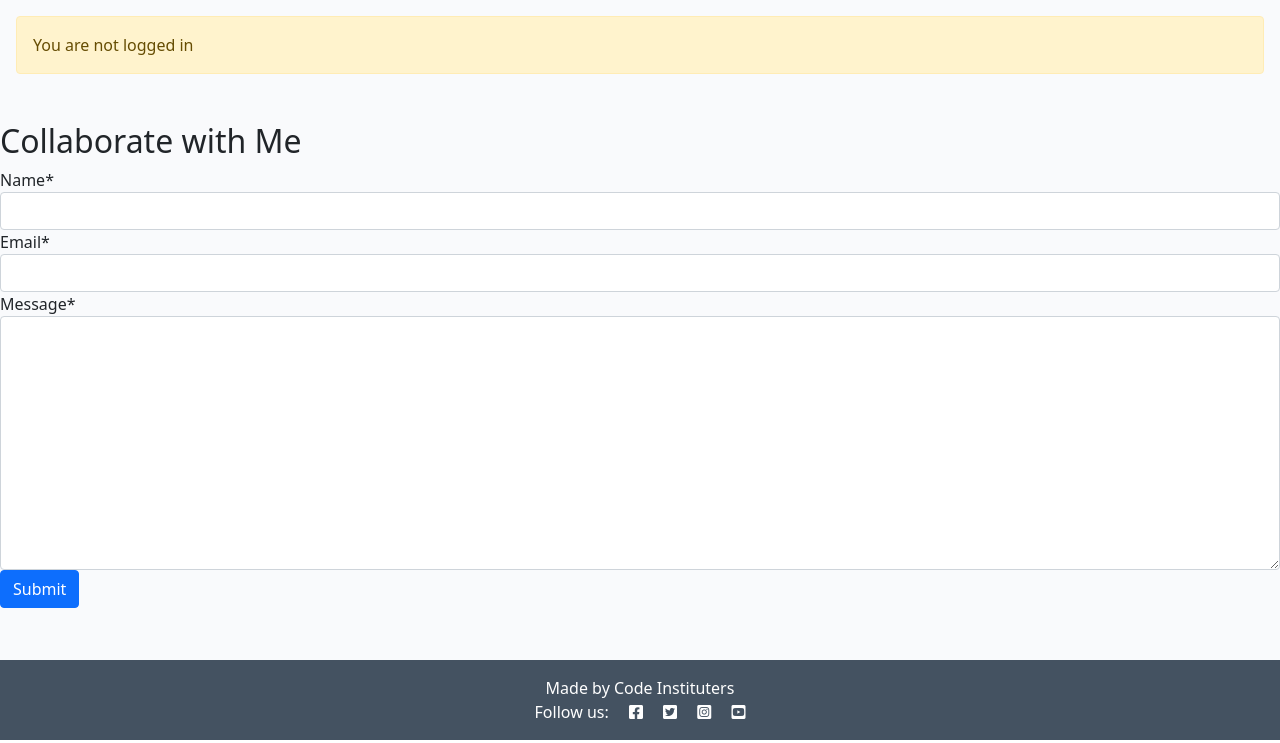
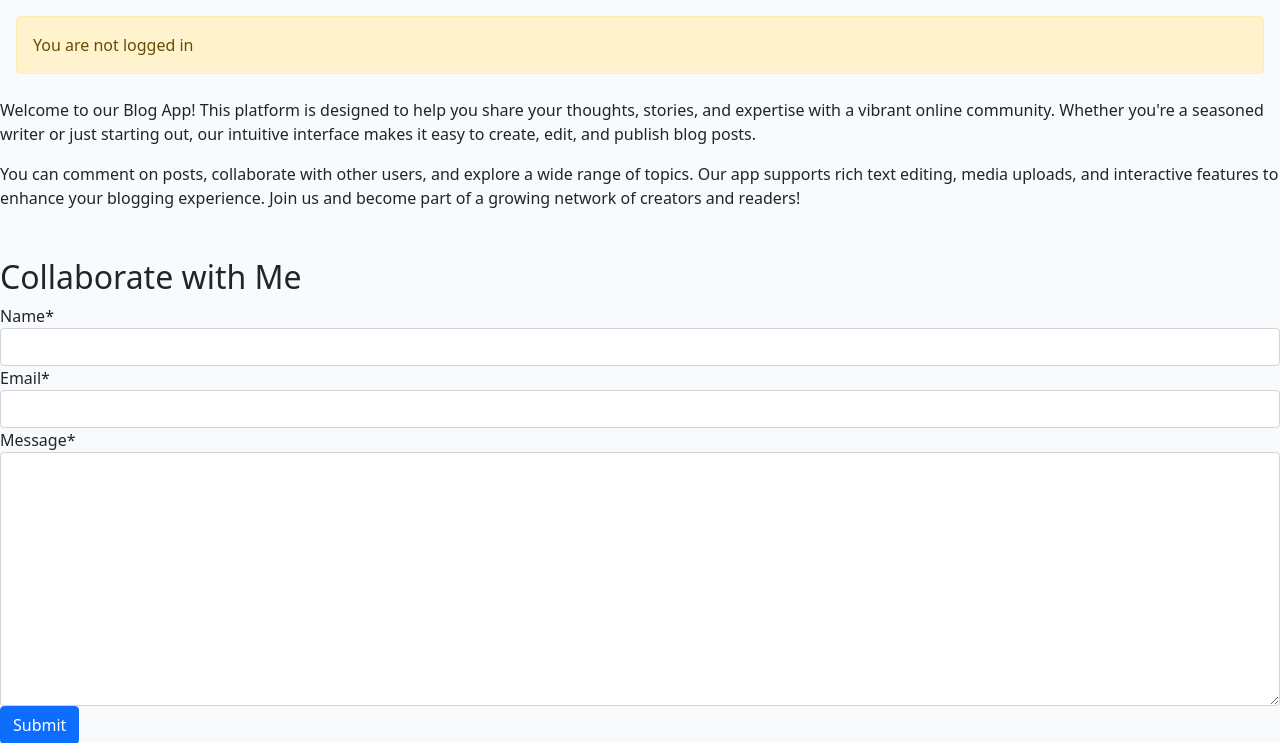
Before and after one commit to DarylMurphyCoder/codestar, a Django app: page /about/ in a window 1280 px wide. Shown: the part 60-803 px from the top of the page. Run offline with Django 4.2, Linux system fonts and the light colour scheme; data that the repository does not hold is empty; parts of the project's set-up code (start-up, migrations or seed data) failed here and were passed over; some libraries are stand-ins or nearby versions.

Commit message:
Update: user stories, about page, README, and deployment fixes

```diff
--- a/templates/about/about.html
+++ b/templates/about/about.html
@@ -9,6 +9,14 @@
     {% endif %}
     <div class="about-content">
       {{ about.content|linebreaks }}
+      <div class="about-description mt-4">
+        <p>
+          Welcome to our Blog App! This platform is designed to help you share your thoughts, stories, and expertise with a vibrant online community. Whether you're a seasoned writer or just starting out, our intuitive interface makes it easy to create, edit, and publish blog posts.
+        </p>
+        <p>
+          You can comment on posts, collaborate with other users, and explore a wide range of topics. Our app supports rich text editing, media uploads, and interactive features to enhance your blogging experience. Join us and become part of a growing network of creators and readers!
+        </p>
+      </div>
     </div>
   </div>
 
```
Also changed, not shown: README.md.
